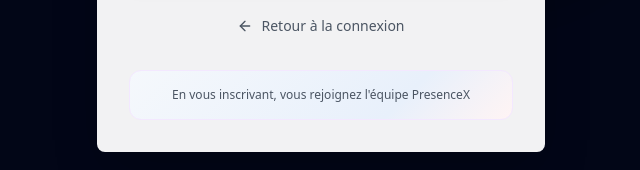
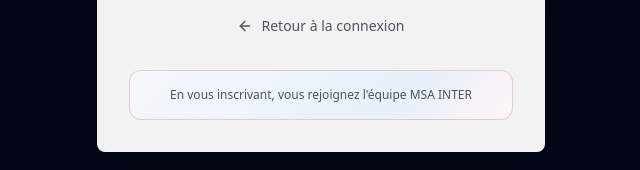
Before and after one commit to Apero48/PresentX, a React (Vite) app: page /signup in a window 1280 px wide. Shown: the part 746-916 px from the top of the page, without its empty margins (319-959 px from the left). Built offline with nearby package versions, Linux system fonts and the light colour scheme; no server answers.

Commit message:
fix: refine MSA INTER logo and colors

```diff
--- a/src/components/Layout.jsx
+++ b/src/components/Layout.jsx
@@ -61,11 +61,11 @@
                     <div className="max-w-7xl mx-auto px-4 sm:px-6 lg:px-8">
                         <div className="flex justify-between items-center h-16">
                             <div className="flex items-center gap-3">
-                                <div className="w-12 h-12 rounded-xl msa-gradient shadow-lg overflow-hidden">
+                                <div className="w-28 h-12 rounded-xl bg-white border border-slate-200 shadow-sm overflow-hidden p-1">
                                     <img
                                         src="/assets/msa-inter-logo.png"
                                         alt="MSA INTER"
-                                        className="w-full h-full object-cover"
+                                        className="w-full h-full object-contain"
                                     />
                                 </div>
                                 <div>
@@ -107,7 +107,7 @@
                                     <div className={`
                     p-3 rounded-2xl transition-all duration-300
                     ${isActive
-                                            ? 'msa-gradient shadow-lg shadow-blue-500/50'
+                                            ? 'msa-gradient shadow-lg shadow-[#1458B8]/30'
                                             : 'bg-transparent group-hover:bg-gray-100'
                                         }
                   `}>
--- a/src/pages/Signup.jsx
+++ b/src/pages/Signup.jsx
@@ -196,9 +196,9 @@
                                 </Link>
                             </div>
 
-                            <div className="mt-6 p-4 msa-gradient-soft rounded-xl border border-purple-100">
+                            <div className="mt-6 p-4 msa-gradient-soft rounded-xl border border-[#C51A1F]/20">
                                 <p className="text-xs text-gray-600 text-center">
-                                    En vous inscrivant, vous rejoignez l'équipe PresenceX
+                                    En vous inscrivant, vous rejoignez l'équipe MSA INTER
                                 </p>
                             </div>
                         </CardContent>
```
